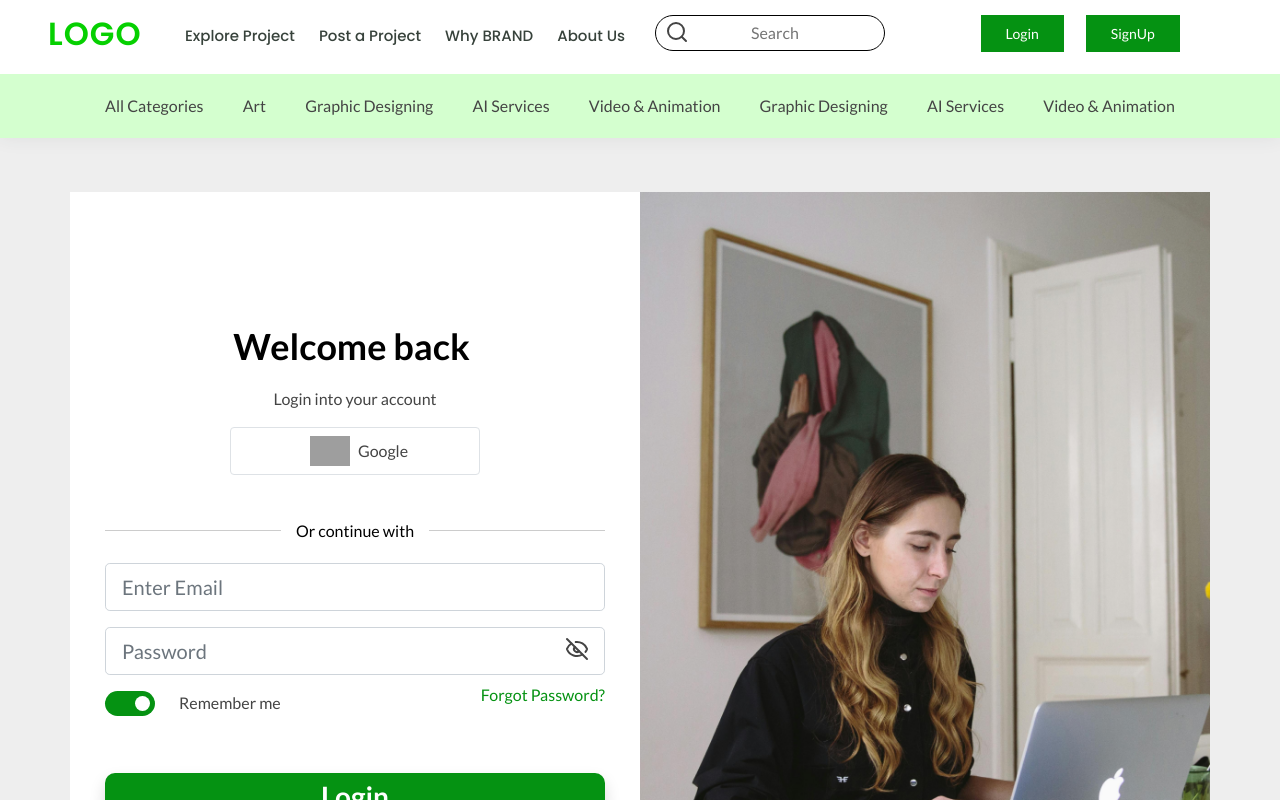
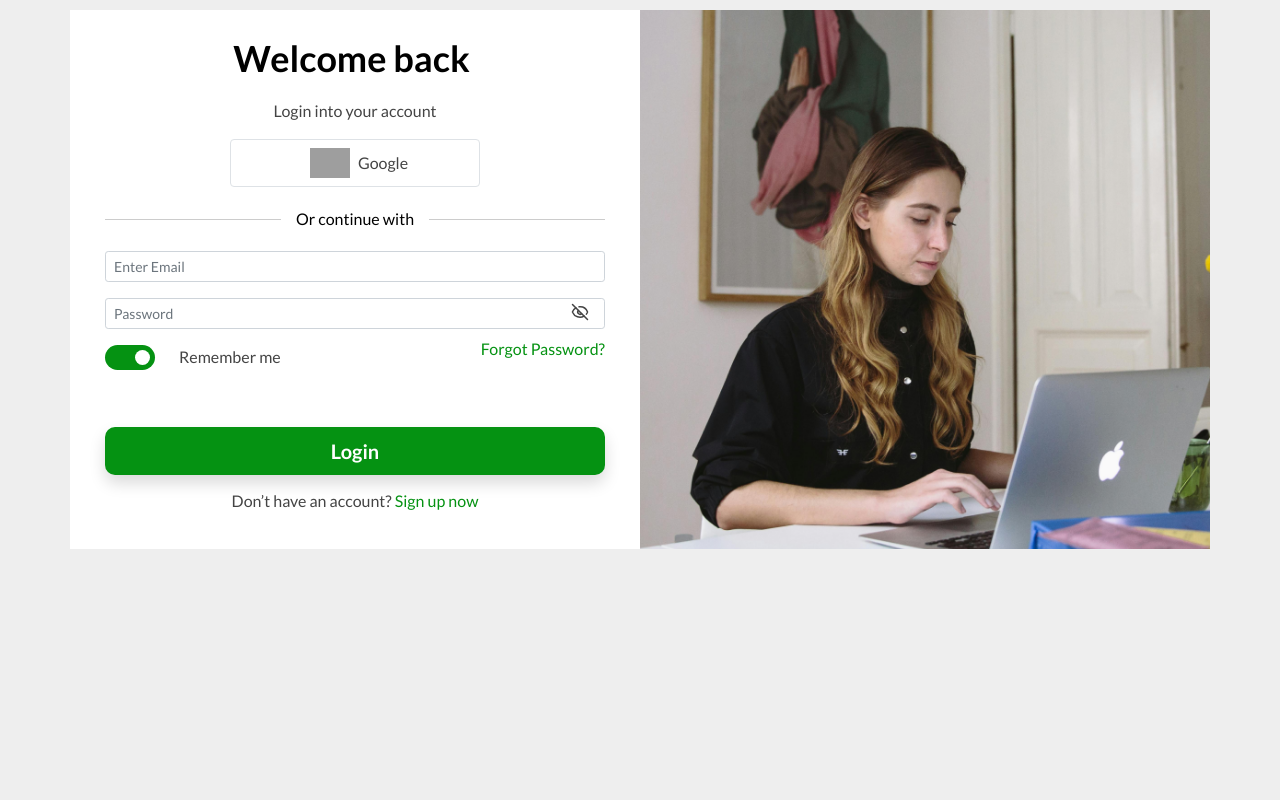
Before and after one commit to Sahu19980000/freelancer, a React (Create React App) app: page /login in a window 1280 px wide. Shown: the top 800 px of the page. Built offline with nearby package versions, Linux system fonts and the light colour scheme; grey boxes are pictures that could not be loaded.

Commit message:
code updated

```diff
--- a/public/assets/css/freelancer.css
+++ b/public/assets/css/freelancer.css
@@ -100,7 +100,7 @@
   border:1px solid #000;
   border-radius: 25px;
   padding: 5px;
-  padding-left: 45px;
+  width:-webkit-fill-available;
 }
 .my-custom-class{
     top:5px;
@@ -259,8 +259,8 @@
 
 /* login css */
 .login-container ,#signup-container{
-  margin:4em 0em;
-  padding: 80px 0px;
+  padding: 10px 0px;
+  height: 50%;
 }
 .login-box .login-container{
     border-radius: 10px;
@@ -274,6 +274,11 @@
   height: 100%;
 }
 
+.left-login-box , .left-signup-box{
+  background-image: url('../img/login-bg.png');
+  background-size: cover;
+  background-position: center;
+}
 /* divider css */
 .divider {
   display: flex;
@@ -298,7 +303,6 @@
 
 /* sign up css */
 #signup-container{
-  padding:120px 0px;
   background-color: #fff;
 }
 .signup_box{
@@ -515,10 +519,23 @@
 
 /* email verify css */
 .email_verify-container{
-  padding: 4em;
-  margin: 7em 0px 0px 0px;
+  padding: 1em;
   width: 100%;
   height: auto;
+}
+
+/* welcome css */
+
+#welcome-section{
+  width: 100%;
+  height: auto;
+}
+
+/* post-project-section */
+.post-project-section{
+  width: 100%;
+  height: auto;
+  margin:12em 0px;
 }
 
 /* responsive css */
--- a/src/components/Header.jsx
+++ b/src/components/Header.jsx
@@ -3,6 +3,7 @@ import { Link, useNavigate } from "react-router-dom";
 import axios from "axios";
 import { Search } from "lucide-react";
 import crossicon from "../img/cross.png";
+import Button from "./Buttton";
 
 function Header() {
   const navigate = useNavigate();
@@ -100,15 +101,21 @@ function Header() {
 
               <div className="col-md-3">
                 {!token ? (
-                  <>
-                    <Link to="/login" className="get-started-btn">
-                      Login
-                    </Link>
+                  <div className="d-flex">
+                  <Link to="/login" >
+                    <Button
+                          title="Login"
+                          classname="freelancer-dark-btn mx-2 my-0 px-4 w-auto h6 font-weight-bold"
+                    />
+                   </Link>
 
-                    <Link to="/signup" className="get-started-btn">
-                      SignUp
-                    </Link>
-                  </>
+                   <Link to="/signup" >
+                    <Button
+                          title="signup"
+                          classname="freelancer-light-btn mx-2 my-0 px-4 w-auto h6 font-weight-bold"
+                    />
+                   </Link>
+                  </div>
                 ) : loading ? (
                   <p className="loader" style={{ color: "red" }}>
                     Loading...
--- a/src/components/Mainheading.jsx
+++ b/src/components/Mainheading.jsx
@@ -4,11 +4,9 @@ import ScrollAnimation from 'react-animate-on-scroll';
 const Mainheading = (props) => {
   return (
     <>
-    <ScrollAnimation animateIn='fadeout'>
     <h1 className="main-heading" style={{ textAlign:`${props.textalign}`,color:`${props.color}`, fontSize:`${props.size}`}}>{props.title}&nbsp;
      <span>{props.subtitle}</span>
     </h1>
-    </ScrollAnimation>
     </>
   )
 }
--- a/src/pages/ExplorePages.jsx
+++ b/src/pages/ExplorePages.jsx
@@ -148,10 +148,6 @@ function ExplorePages() {
         </div>
 
         <div className="container mt-5" data-aos="fade-up">
-          <div className="section-title">
-            <p></p>
-          </div>
-
           <div className="row">
             <div className="col-lg-6 pt-4 pt-lg-0 order-2 order-lg-1 content">
               <img src="assets/img/03.png" className="img-fluid" alt="" />
--- a/src/pages/Login.jsx
+++ b/src/pages/Login.jsx
@@ -51,9 +51,8 @@ function Login() {
 
   return (
     <>
-      <Header />
       <div className="login-container " data-aos="fade-up">
-        <div className="container bg-white my-5">
+        <div className="container bg-white">
           <div className="row">
             <div className="col-lg-6 col-12 ">
               <div className="login-box">
@@ -62,6 +61,7 @@ function Login() {
                     title="Welcome back"
                     color="#000000"
                     textalign="center"
+                    size="32px"
                   />
                   <p className="text-center">Login into your account</p>
 
@@ -71,13 +71,12 @@ function Login() {
                         <img
                           src="https://ouch-cdn2.icons8.com/VGHyfDgzIiyEwg3RIll1nYupfj653vnEPRLr0AeoJ8g/rs:fit:456:456/czM6Ly9pY29uczgu/b3VjaC1wcm9kLmFz/c2V0cy9wbmcvODg2/LzRjNzU2YThjLTQx/MjgtNGZlZS04MDNl/LTAwMTM0YzEwOTMy/Ny5wbmc.png"
                           style={{ width: "40px" }}
+                          className="img-fluid"
                         />
                       </a>
                       Google
                     </span>
                   </div>
-                  <br />
-
                   <div>
                     <div class="divider">
                       <span class="divider-text">Or continue with</span>
@@ -88,7 +87,7 @@ function Login() {
                   <div className="form-group">
                     <input
                       type="email"
-                      className="form-control form-control-lg"
+                      className="form-control form-control-sm"
                       id="exampleInputEmail1"
                       aria-describedby="emailHelp"
                       placeholder="Enter Email"
@@ -102,7 +101,7 @@ function Login() {
                   <div className="form-group input-password">
                     <input
                       type={type}
-                      className="form-control form-control-lg"
+                      className="form-control form-control-sm"
                       id="exampleInputPassword1"
                       placeholder="Password"
                       autoComplete="current-password"
@@ -112,10 +111,10 @@ function Login() {
                       value={password}
                     />
                       <span
-                        className="px-3 py-2 bg-gray-100 cursor-pointer psd-icon "
+                        className="px-3 py-0 bg-gray-100 cursor-pointer psd-icon "
                         onClick={handleToggle}
                       >
-                        {isVisible ? <Eye size={24} /> : <EyeOff size={24} />}
+                        {isVisible ? <Eye size={18} /> : <EyeOff size={18} />}
                       </span>
 
 
@@ -134,13 +133,13 @@ function Login() {
                       <div className="col-md-12">
                         <Buttton
                           title="Login"
-                          classname="freelancer-dark-btn px-5 p-0 shadow w-100 h3 font-weight-bold"
+                          classname="freelancer-dark-btn px-5 p-0 shadow w-100 h5 font-weight-bold"
                           onclick={handleSubmit}
                         />
                       </div>
                     </div>
 
-                    <p className="mt-4">
+                    <p className="mt-1">
                       Don’t have an account?{" "}
                       <Link to="/signup">Sign up now</Link>
                     </p>
@@ -149,14 +148,13 @@ function Login() {
               </div>
             </div>
 
-            <div className="col-lg-6 col-12 pt-4 pt-lg-0 p-0">
-              <img src={Login_icon} className="img-fluid" alt="" />
+            <div className="col-lg-6 col-12 pt-4 pt-lg-0 p-0 left-login-box">
+
             </div>
+
           </div>
         </div>
       </div>
-
-      <Footer />
     </>
   );
 }
--- a/src/pages/PostProject.jsx
+++ b/src/pages/PostProject.jsx
@@ -1,5 +1,5 @@
 import React, { useState, useEffect } from "react";
-import { Link, useNavigate } from "react-router-dom";
+import { Link, NavLink, useNavigate } from "react-router-dom";
 
 import Icon from "../img/Icon.png";
 import Header from "../components/Header";
@@ -9,7 +9,7 @@ import Button from "../components/Buttton";
 import Category_card from "../components/Category_card";
 
 function PostProject() {
-  const[uploadFile,Setfileupload] = useState('attach your file here')
+  const [uploadFile, Setfileupload] = useState("attach your file here");
 
   const [step, setStep] = useState(1);
   const [formData, setFormData] = useState({
@@ -48,9 +48,12 @@ function PostProject() {
     console.log("Form submitted", formData);
   };
 
-  const get_value = (e)=>{
+  const get_value = (e) => {
     Setfileupload(e.target.files[0].name);
+  };
 
+  const cancel = ()=>{
+    <NavLink to="/" />
   }
 
   const [token, setToken] = useState(null);
@@ -70,8 +73,8 @@ function PostProject() {
       <div>
         <Header />
         <main id="main">
-          <section id="about" className="about">
-            <div className="container-fluid" id="grad1">
+          <section id="post-project" className="post-project-section">
+            <div className="container" id="grad1">
               <div className="row justify-content-center mt-0">
                 <div className="col-md-12 mt-3 mb-2">
                   <div className="card px-0 pt-4 pb-0 mt-3 mb-3">
@@ -115,11 +118,30 @@ function PostProject() {
                                     </div>
                                     <div class="form-group"></div>
                                     <br />
+
+
+                                    <div className="d-flex">
+                                      <a
+                                        href="https://accounts.google.com/InteractiveLogin/signinchooser?ifkv=AaSxoQw4zKLGl-5I_GvZb6GlK5-Yw29j9rZbm0gemRPdMCA3euUUC4P0pCsg1amz1pqSuOwh_h6KDw&ddm=0&flowName=GlifWebSignIn&flowEntry=ServiceLogin"
+                                        target="_blank"
+                                      >
                                         <Button
-                                      classname="freelancer-dark-btn"
+                                          title="Cancel"
+                                          classname="freelancer-light-btn px-2 p-0 shadow w-50 h6 font-weight-bold"
+                                          onclick={cancel}
+                                        />
+                                      </a>
+                                      <a
+                                        href="https://accounts.google.com/InteractiveLogin/signinchooser?ifkv=AaSxoQw4zKLGl-5I_GvZb6GlK5-Yw29j9rZbm0gemRPdMCA3euUUC4P0pCsg1amz1pqSuOwh_h6KDw&ddm=0&flowName=GlifWebSignIn&flowEntry=ServiceLogin"
+                                        target="_blank"
+                                      >
+                                        <Button
+                                          title="Continue"
+                                          classname="freelancer-dark-btn mx-2 px-2 p-0 shadow w-100 h6 font-weight-bold"
                                           onclick={nextStep}
-                                      title="continue"
                                         />
+                                      </a>
+                                    </div>
                                   </form>
                                 </div>
                               </div>
--- a/src/pages/WelcomeUser.jsx
+++ b/src/pages/WelcomeUser.jsx
@@ -1,8 +1,11 @@
 import React, { useState, useEffect } from "react";
 import { Link, useNavigate } from "react-router-dom";
 import axios from "axios";
-// import Header from "../components/Header";
-// import Footer from "../components/Footer";
+import Button from "../components/Buttton";
+import Mainheading from "../components/Mainheading";
+import Header from "../components/Header";
+import Footer from "../components/Footer";
+import image_right from "../../src/img/pexels-polina-zimmerman-3747100.png"
 
 function WelcomUser() {
   const navigate = useNavigate();
@@ -32,55 +35,42 @@ function WelcomUser() {
 
   return (
     <>
-      <div>
+    <Header />
         <main id="main">
-          <section id="about" className="about">
-            <div className="container" data-aos="fade-up">
-              <div className="section-title">
-                <p></p>
-              </div>
-
+          <section id="welcome-section" className="welcome-section ">
+            <div className="container shadow" data-aos="fade-up">
               <div className="row">
                 <div
-                  className="col-lg-6 order-1 order-lg-2"
+                  className="col-lg-6 order-1 order-lg-2 p-0"
                   data-aos="fade-left"
                   data-aos-delay="100"
                 >
-                  <br />
-                  <br />
-                  <br />
-                  <br />
-                  <br />
-                  <br />
                   <img
-                    src="assets/img/welcom.png"
+                    src={image_right}
                     className="img-fluid"
                     alt=""
                   />
                 </div>
-                <div className="col-lg-6 pt-4 pt-lg-0 order-2 order-lg-1 content">
-                  <h1 className="mb-5">
-                    <span style={{ color: "#0800CF" }}>
-                      Welcome {userName}, Let’s start with your first job post
-                    </span>
-                  </h1>
+                <div className="col-lg-6 d-flex flex-column justify-content-center bg-white p-5 order-2 order-lg-1 content">
+                <Mainheading
+                    title="Welcome `${userName}`, Let’s start with your first job post"
+                    color="#000000"
+                    textalign="start"
+                  />
 
-                  <p>
-                    There are many variations of passages of Lorem Ipsum
-                    available, but the majority have suffered alteration in some
-                    form, by injected humour, or randomised words which don't
-                    look even slightly believable.
-                  </p>
 
-                  <Link to="/profile" className="learn-more-btn">
-                    Get Started
+                  <Link to="/profile">
+                  <Button
+                      title="Get Started"
+                      classname="freelancer-dark-btn px-5 p-0 shadow w-100 h6 font-weight-bold"
+                  />
                   </Link>
                 </div>
               </div>
             </div>
           </section>
         </main>
-      </div>
+    <Footer />
     </>
   );
 }
```
Also changed, not shown: src/pages/EmailVarify.jsx (+3 -5 lines), src/pages/Signup.jsx (+36 -26 lines), public/assets/img/login-bg.png (added), src/img/pexels-polina-zimmerman-3747100.png (added). Lines whose indentation alone changed are shown as unchanged.
